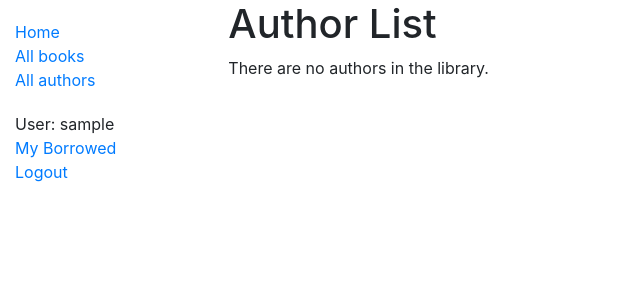
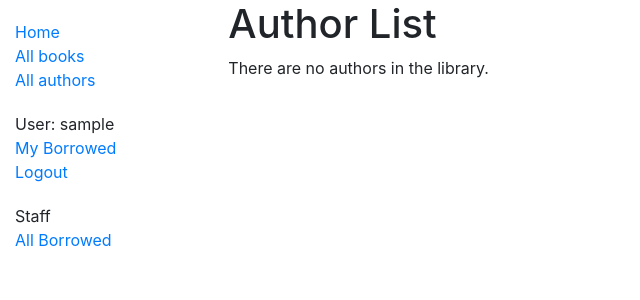
Before and after one commit to paulocsousa/django-locallibrary-tutorial, a Django app: page /catalog/authors/ in a window 1280 px wide. Shown: the top 300 px of the page, without its empty margins (0-640 px from the left). Run offline with Django 3.2, Linux system fonts and the light colour scheme; the visitor is signed in with stand-in values (Sample User, id 1); data that the repository does not hold is empty; some libraries are stand-ins or nearby versions.

Commit message:
Add staff section to the sidebar

```diff
--- a/catalog/templates/base_generic.html
+++ b/catalog/templates/base_generic.html
@@ -32,6 +32,13 @@
           {% endif %}
         </ul>
 
+        <ul class="sidebar-nav">
+          {% if user.is_staff %}
+            <li>Staff</li>
+            <li><a href="{% url 'all-borrowed' %}">All Borrowed</a></li>
+          {% endif %}
+        </ul>
+
      {% endblock %}
       </div>
       <div class="col-sm-10 ">
```
